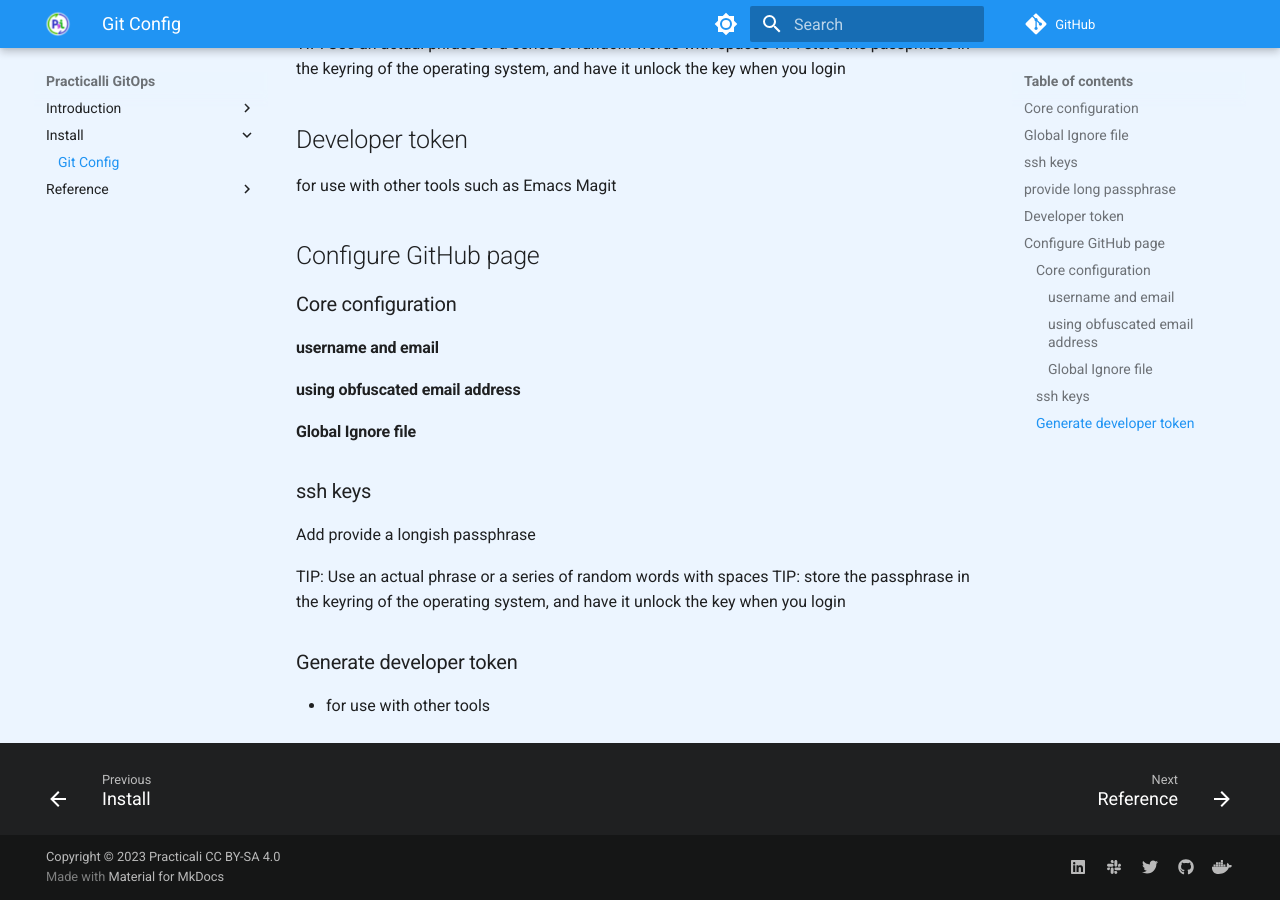
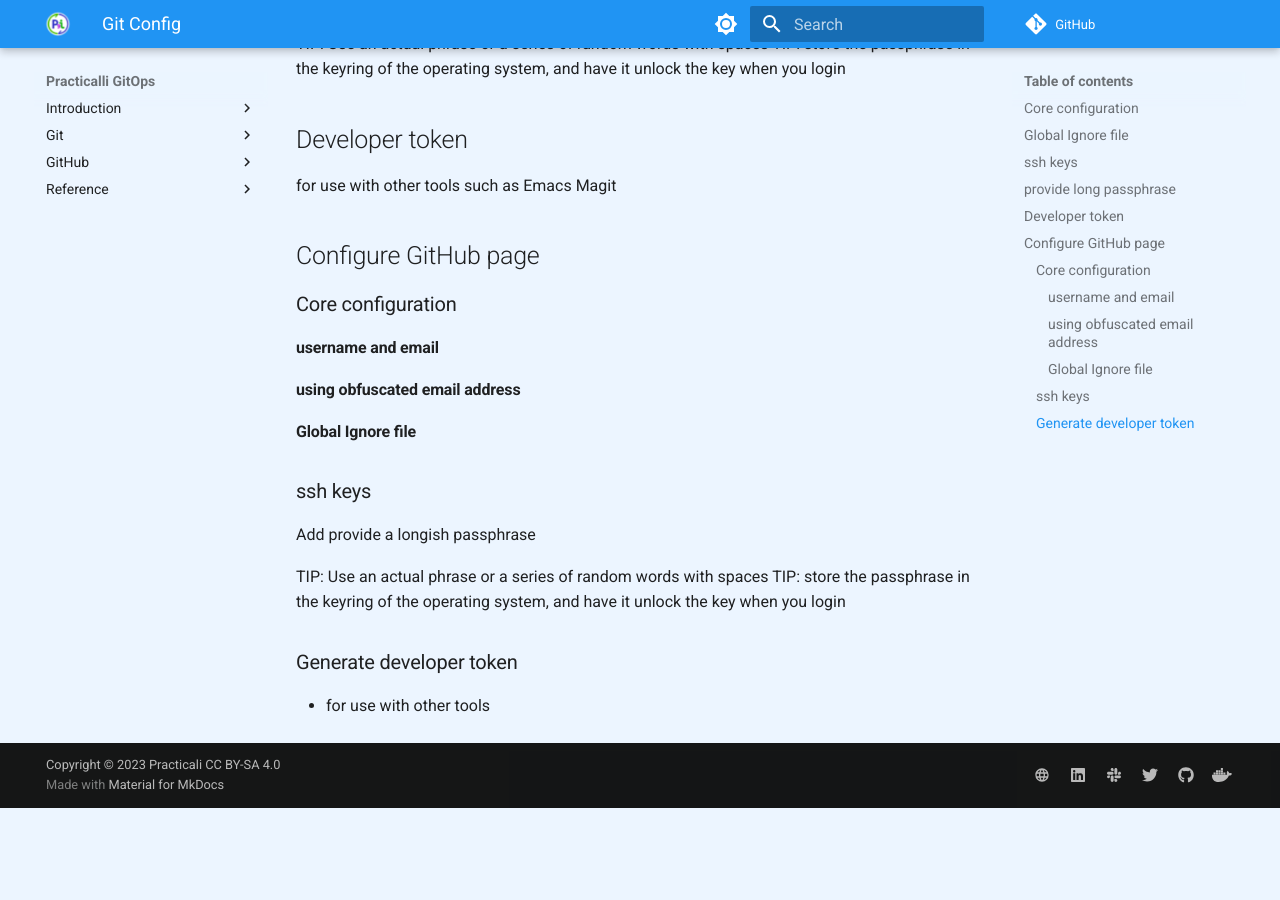
Before and after one commit to practicalli/gitops, an MkDocs documentation site: the page built from docs/install/git-config.md, in a window 1280 px wide and 900 px high, scrolled down 1536 px. Built offline with MkDocs 1.6.1 and Material for MkDocs 9.7.7, drawn with Linux system fonts in a browser that asks for light colours; comment, search, counter and statistics services are not loaded; after the commit the page ends 2344 px from its top, so only the background shows below that; some of the changed lines change nothing that is shown.

Commit message:
mkdocs: practicalli footer & formatting

```diff
--- a/mkdocs.yml
+++ b/mkdocs.yml
@@ -4,6 +4,7 @@
 site_url: https://practical.li/gitops
 site_description: Practical guide to Continuous Integration and Deployment of Clojure via Git
 site_author: Practicalli
+site_org: https://practical.li/
 copyright: Copyright &copy 2023  Practicali <a href="https://creativecommons.org/licenses/by-sa/4.0/">CC BY-SA 4.0</a>
 repo_url: https://github.com/practicalli/gitops/
 edit_uri: https://github.com/practicalli/gitops/edit/main/docs/
@@ -28,7 +29,7 @@
     - navigation.indexes # Nav sections can have files
     - navigation.instant # Avoid page reloading for internal links
     - navigation.top
-    - navigation.tracking # Update URL with anchor
+    - navigation.tracking # Update URL with sub-heading anchor names
   palette:
     # Palette toggle for light mode
     - media: "(prefers-color-scheme: light)"
@@ -38,7 +39,6 @@
       toggle:
         icon: material/brightness-7
         name: Switch to dark mode
-
     # Palette toggle for dark mode
     - media: "(prefers-color-scheme: dark)"
       scheme: slate
@@ -62,12 +62,13 @@
   - md_in_html # Grids
   - footnotes # footnotes and abbreviations
   - pymdownx.emoji:
-      emoji_index: !!python/name:materialx.emoji.twemoji
-      emoji_generator: !!python/name:materialx.emoji.to_svg
+      emoji_index: !!python/name:material.extensions.emoji.twemoji
+      emoji_generator: !!python/name:material.extensions.emoji.to_svg
   - pymdownx.highlight:
       anchor_linenums: true
   - pymdownx.inlinehilite
-  - pymdownx.snippets
+  - pymdownx.snippets:
+      url_download: true
   - pymdownx.superfences:
       custom_fences:
         - name: mermaid
@@ -112,6 +113,8 @@
     provider: google
     property: G-QZ22Z9DH4T
   social:
+    - icon: material/web
+      link: https://practical.li/
     - icon: fontawesome/brands/linkedin
       link: https://www.linkedin.com/in/jr0cket/
     - icon: fontawesome/brands/slack
@@ -131,9 +134,40 @@
       - REPL Workflow: introduction/repl-workflow.md
       - Contributing: introduction/contributing.md
       - Writing Tips: introduction/writing-tips.md
-  - Install:
-      - install/index.md
-      - install/git-config.md
+  - Git:
+      - git/index.md
+      - git/configure-git.md
+      - git/tutorial.md
+      - git/aliases.md
+      - git/aliases-for-nicer-git-output.md
+      - Local Workflow:
+          - git/create-a-git-repository.md
+          - git/check-changes.md
+  - GitHub:
+      - git/chapter10-collaborating-with-github.md
+      - git/create-github-account.md
+      - git/clone.md
+      - git/create-your-project.md
+      - git/creating-a-branch.md
+      - git/git-clients.md
+      # - git/git-in-2-minutes.md
+      - git/git-overview.md
+      - git/github-overview.md
+      - git/ignoring-files.md
+      - git/local-git-workflow.md
+      - git/merging-changes.md
+      - git/readme.md
+      - git/wip.md
+      - git/tips/index.md
+      - git/tips/branching-stragegies.md
+      - git/tips/common-pitfalls.md
+      - git/tips/creating-a-branch.md
+      - git/tips/git-flow.md
+      - git/tips/github-workflow.md
+      - git/tips/interactive-staging.md
+      - git/tips/merging-changes.md
+      - git/tips/understanding-hunks.md
+      - introduction/ci-workflow.md
   - Reference:
       - reference/index.md
       - Git:
```
